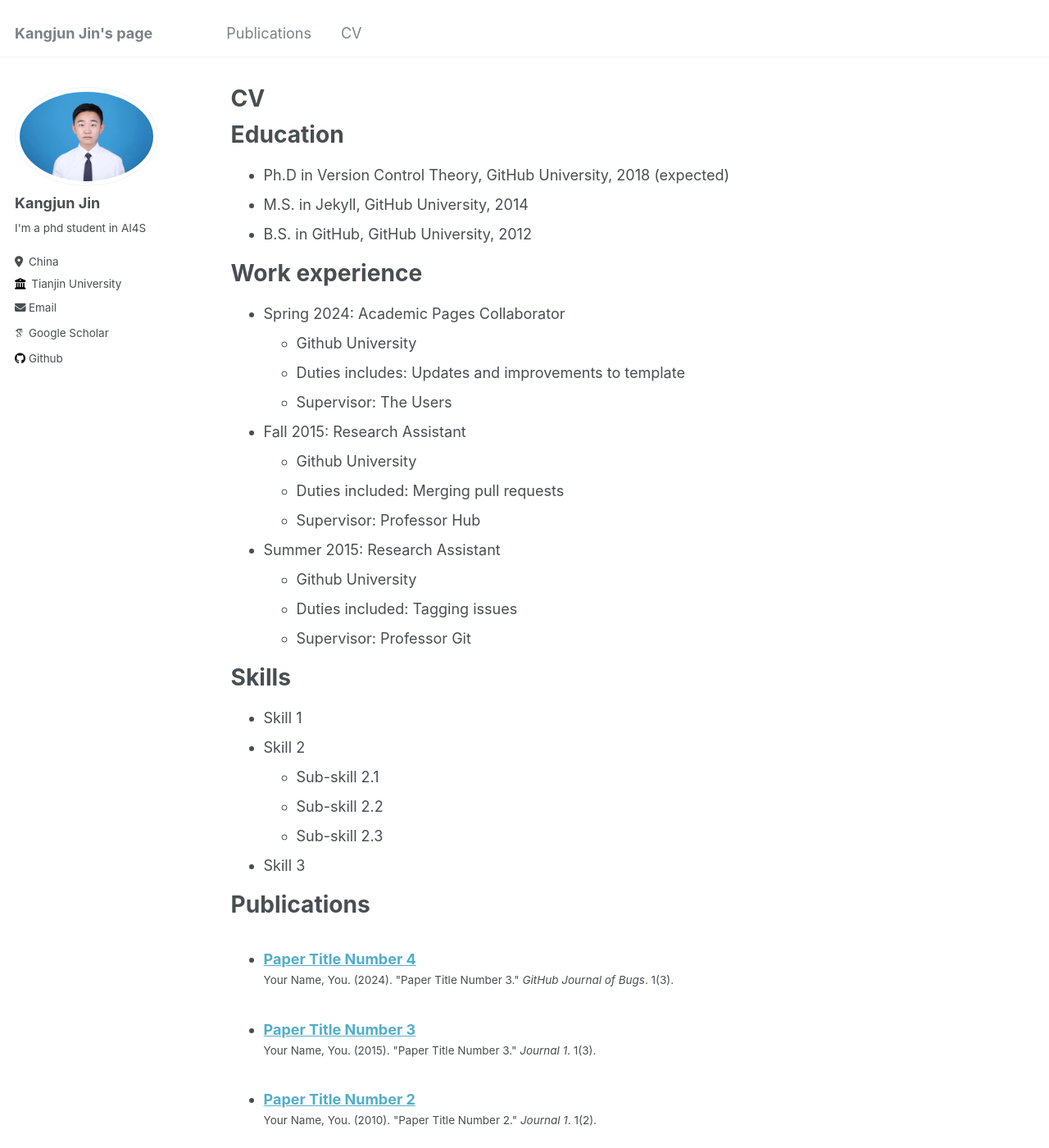
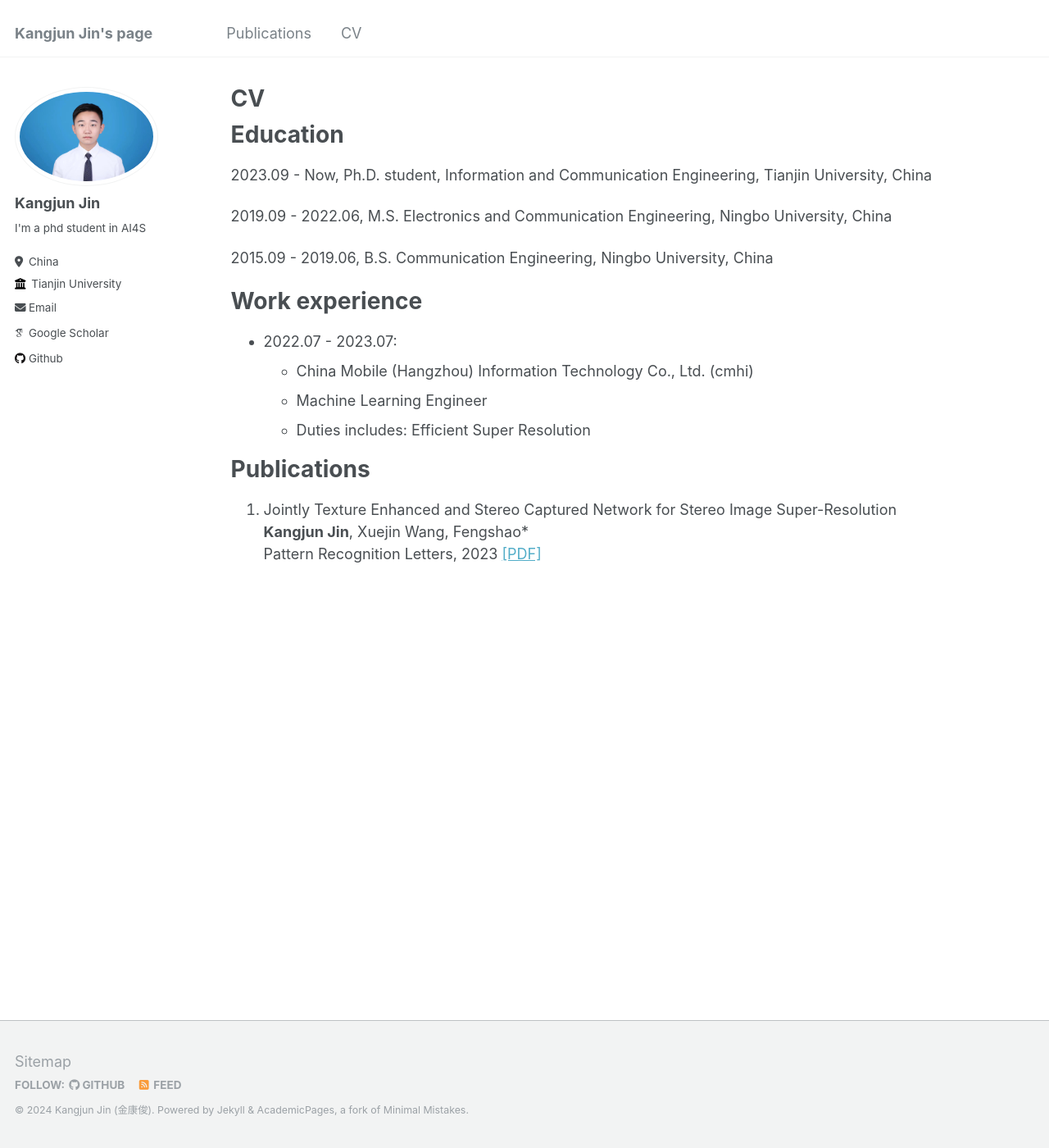
Before and after one commit to jkj0406/jkj0406.github.io, a Jekyll site: the page built from _pages/cv.md, in a window 1280 px wide and 1400 px high. Shown: the whole window at 82% size. Built offline with Jekyll 4.4.1, drawn with Linux system fonts in a browser that asks for light colours; some web fonts are replaced; some of the changed text lies outside the part shown.

Commit message:
Update cv.md

```diff
--- a/_pages/cv.md
+++ b/_pages/cv.md
@@ -11,54 +11,20 @@ redirect_from:
 
 Education
 ======
-* Ph.D in Version Control Theory, GitHub University, 2018 (expected)
-* M.S. in Jekyll, GitHub University, 2014
-* B.S. in GitHub, GitHub University, 2012
+2023.09 - Now, Ph.D. student, Information and Communication Engineering, Tianjin University, China
+
+2019.09 - 2022.06,  M.S. Electronics and Communication Engineering, Ningbo University, China
+
+2015.09 - 2019.06,  B.S. Communication Engineering, Ningbo University, China
 
 Work experience
 ======
-* Spring 2024: Academic Pages Collaborator
-  * Github University
-  * Duties includes: Updates and improvements to template
-  * Supervisor: The Users
+* 2022.07 - 2023.07:
+  * China Mobile (Hangzhou) Information Technology Co., Ltd. (cmhi)
+  * Machine Learning Engineer
+  * Duties includes: Efficient Super Resolution
 
-* Fall 2015: Research Assistant
-  * Github University
-  * Duties included: Merging pull requests
-  * Supervisor: Professor Hub
-
-* Summer 2015: Research Assistant
-  * Github University
-  * Duties included: Tagging issues
-  * Supervisor: Professor Git
-
-Skills
-======
-* Skill 1
-* Skill 2
-  * Sub-skill 2.1
-  * Sub-skill 2.2
-  * Sub-skill 2.3
-* Skill 3
 
 Publications
 ======
-  <ul>{% for post in site.publications reversed %}
-    {% include archive-single-cv.html %}
-  {% endfor %}</ul>
-
-Talks
-======
-  <ul>{% for post in site.talks reversed %}
-    {% include archive-single-talk-cv.html  %}
-  {% endfor %}</ul>
-
-Teaching
-======
-  <ul>{% for post in site.teaching reversed %}
-    {% include archive-single-cv.html %}
-  {% endfor %}</ul>
-
-Service and leadership
-======
-* Currently signed in to 43 different slack teams
+1. Jointly Texture Enhanced and Stereo Captured Network for Stereo Image Super-Resolution <br>  **Kangjun Jin**, Xuejin Wang, Fengshao* <br> Pattern Recognition Letters, 2023 <a href="https://www.sciencedirect.com/science/article/abs/pii/S0167865523000442">[PDF]</a>
```
